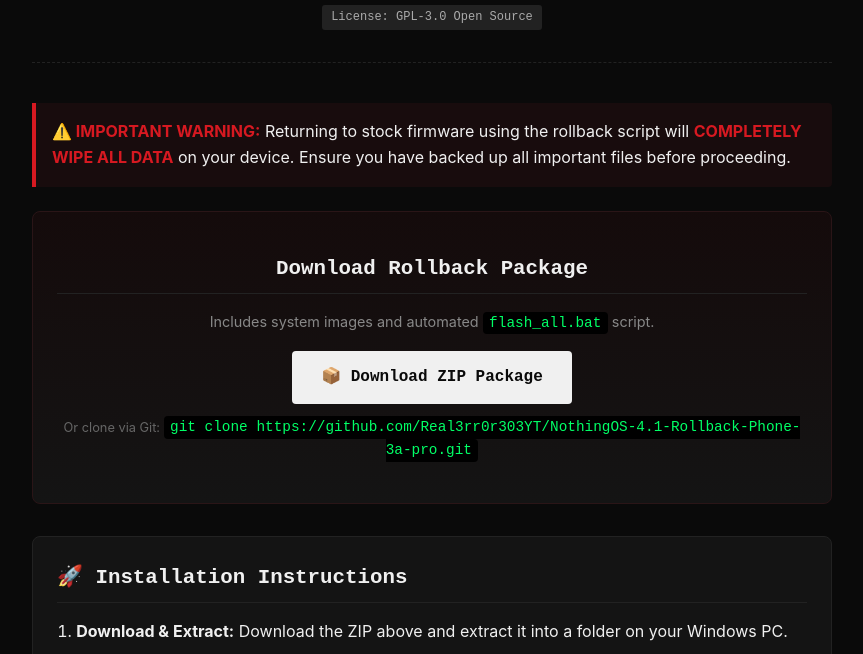
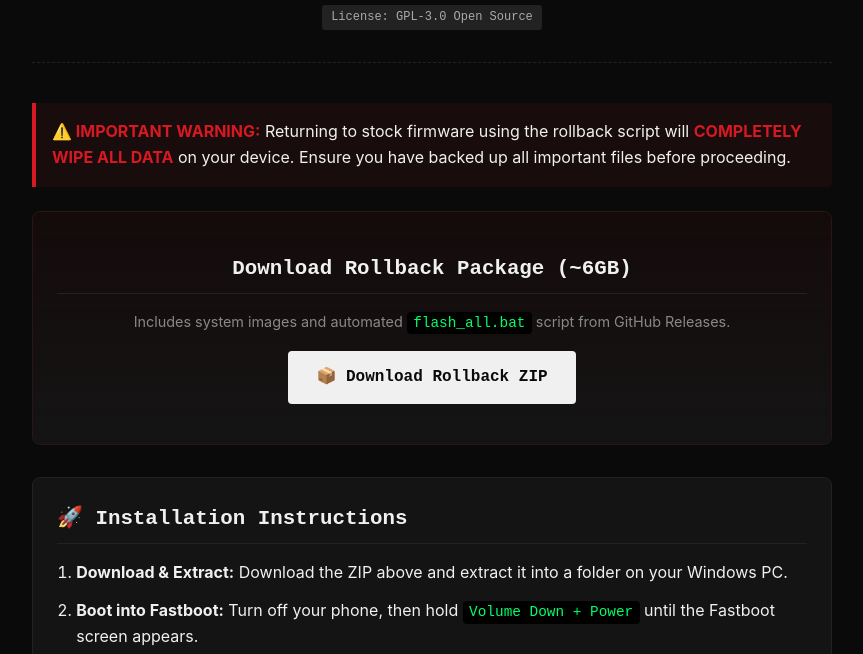
Before and after one commit to Real3rr0r303YT/NothingOS-4.1-Rollback-Phone-3a-pro, a plain HTML site: page index.html in a window 1280 px wide. Shown: the part 125-779 px from the top of the page, without its empty margins (208-1071 px from the left). Drawn offline with Linux system fonts and the light colour scheme.

Commit message:
Add LICENSE and update documentation with direct release links

```diff
--- a/index.html
+++ b/index.html
@@ -179,12 +179,12 @@
     </div>
 
     <div class="card download-section">
-      <h2>Download Rollback Package</h2>
-      <p style="color: var(--text-muted); font-size: 0.9rem;">Includes system images and automated <code>flash_all.bat</code> script.</p>
-      <a href="https://github.com/Real3rr0r303YT/NothingOS-4.1-Rollback-Phone-3a-pro/archive/refs/heads/main.zip" class="btn">
-        📦 Download ZIP Package
+      <h2>Download Rollback Package (~6GB)</h2>
+      <p style="color: var(--text-muted); font-size: 0.9rem;">Includes system images and automated <code>flash_all.bat</code> script from GitHub Releases.</p>
+      <!-- Direkter Link zum GitHub Release -->
+      <a href="https://github.com/Real3rr0r303YT/NothingOS-4.1-Rollback-Phone-3a-pro/releases/latest/download/NothingOS-4.1-Rollback-Phone-3a.zip" class="btn">
+        📦 Download Rollback ZIP
       </a>
-      <p style="margin-top: 0.8rem; font-size: 0.8rem; color: #666;">Or clone via Git: <code>git clone https://github.com/Real3rr0r303YT/NothingOS-4.1-Rollback-Phone-3a-pro.git</code></p>
     </div>
 
     <div class="card">
```
Also changed, not shown: 2 other files.
